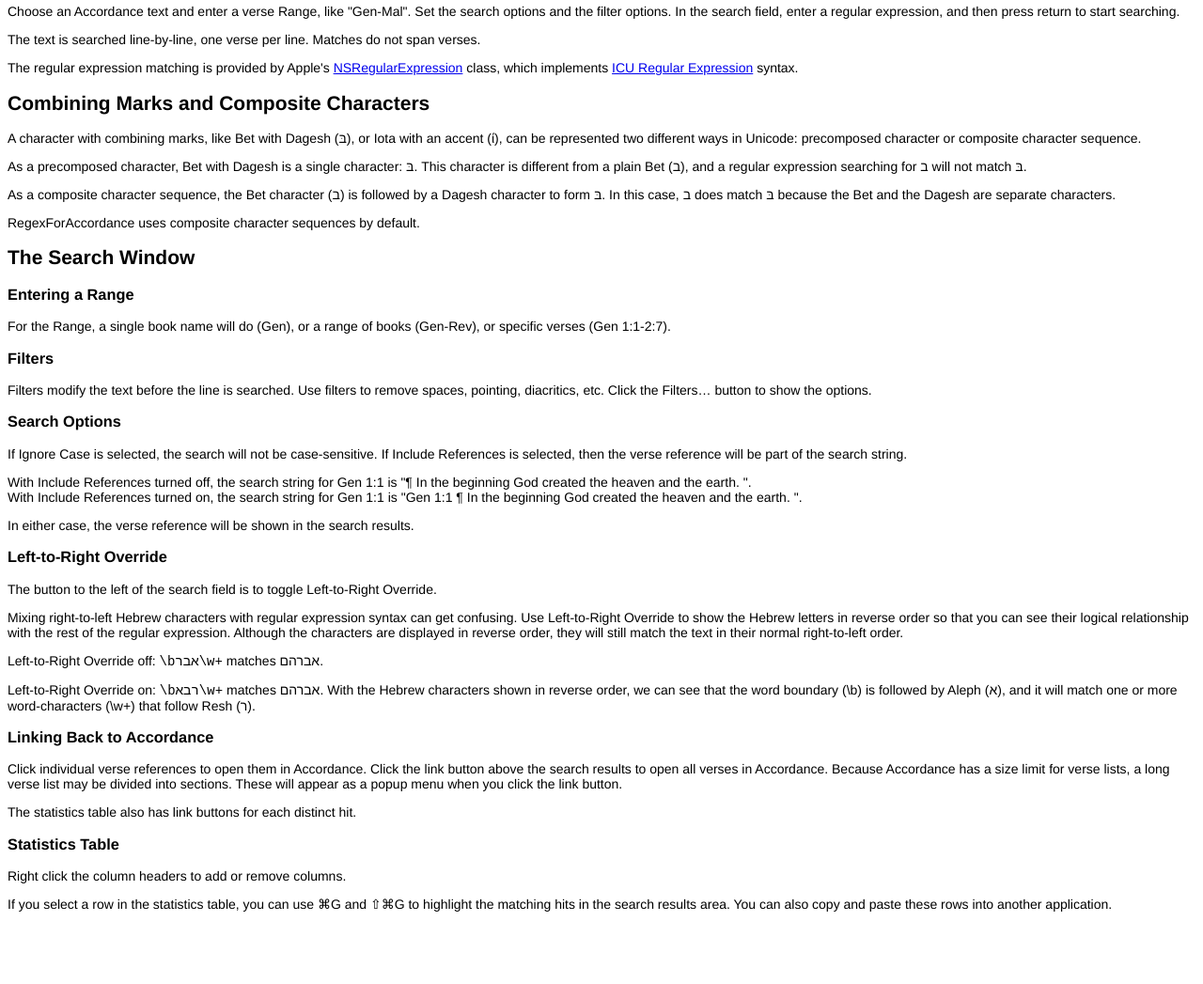
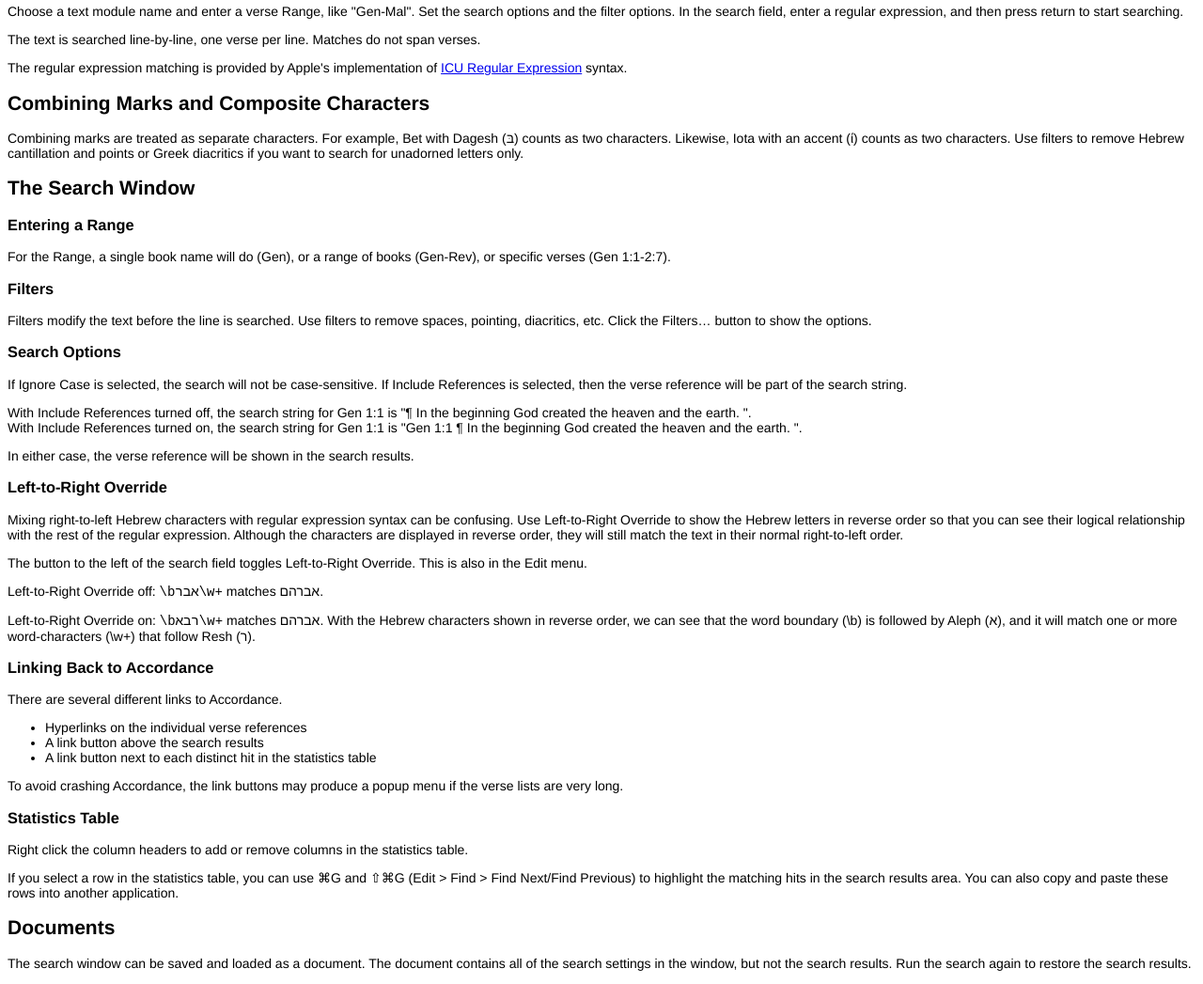
Before and after one commit to darinfranklin/RegexForAccordance, a plain HTML site: page Help/index.html in a window 1280 px wide. Shown: the part 231-1278 px from the top of the page at 94% size. Before the commit the page ends 1215 px from the top, so only its background shows below. Drawn offline with Linux system fonts and the light colour scheme.

Commit message:
Added SearchFieldFont to BXDocument. Clean up custom character sets and BXVerseRefConsolidator. Remove UseComposite option.

```diff
--- a/Help/index.html
+++ b/Help/index.html
@@ -22,21 +22,15 @@
 
         <h2>Getting Started</h2>
 
-        <p>Choose an Accordance text and enter a verse Range, like "Gen-Mal". Set the search options and the filter options. In the search field, enter a regular expression, and then press return to start searching.</p>
+        <p>Choose a text module name and enter a verse Range, like "Gen-Mal". Set the search options and the filter options. In the search field, enter a regular expression, and then press return to start searching.</p>
 
         <p>The text is searched line-by-line, one verse per line.  Matches do not span verses. </p>
 
-        <p>The regular expression matching is provided by Apple's <a href="https://developer.apple.com/library/mac/documentation/Foundation/Reference/NSRegularExpression_Class/Reference/Reference.html#//apple_ref/doc/uid/TP40009708-CH1-SW53">NSRegularExpression</a> class, which implements <a href="http://userguide.icu-project.org/strings/regexp">ICU Regular Expression</a> syntax.<p>
+        <p>The regular expression matching is provided by Apple's implementation of <a href="http://userguide.icu-project.org/strings/regexp">ICU Regular Expression</a> syntax.<p>
 
         <h2>Combining Marks and Composite Characters</h2>
 
-        <p>A character with combining marks, like Bet with Dagesh (בּ), or Iota with an accent (ί), can be represented two different ways in Unicode: precomposed character or composite character sequence.</p>
-
-        <p>As a precomposed character, Bet with Dagesh is a single character: בּ. This character is different from a plain Bet (ב), and a regular expression searching for ב will not match בּ.</p>
-
-        <p>As a composite character sequence, the Bet character (ב) is followed by a Dagesh character to form ב&#x05BC;. In this case, ב does match ב&#x05BC; because the Bet and the Dagesh are separate characters.<p>
-
-        <p>RegexForAccordance uses composite character sequences by default.</p>
+        <p>Combining marks are treated as separate characters.  For example, Bet with Dagesh (בּ) counts as two characters. Likewise, Iota with an accent (ί) counts as two characters. Use filters to remove Hebrew cantillation and points or Greek diacritics if you want to search for unadorned letters only.</p>
 
         <h2>The Search Window</h2>
 
@@ -59,9 +53,9 @@
 
         <h3>Left-to-Right Override</h3>
 
-        <p>The button to the left of the search field is to toggle Left-to-Right Override.</p>
+        <p>Mixing right-to-left Hebrew characters with regular expression syntax can be confusing.  Use Left-to-Right Override to show the Hebrew letters in reverse order so that you can see their logical relationship with the rest of the regular expression. Although the characters are displayed in reverse order, they will still match the text in their normal right-to-left order.</p>
 
-        <p>Mixing right-to-left Hebrew characters with regular expression syntax can get confusing.  Use Left-to-Right Override to show the Hebrew letters in reverse order so that you can see their logical relationship with the rest of the regular expression. Although the characters are displayed in reverse order, they will still match the text in their normal right-to-left order.</p>
+        <p>The button to the left of the search field toggles Left-to-Right Override. This is also in the Edit menu.</p>
 
         <p>Left-to-Right Override off: <code>\bאבר\w+</code> matches אברהם.</p>
 
@@ -69,15 +63,23 @@
 
         <h3>Linking Back to Accordance</h3>
 
-        <p>Click individual verse references to open them in Accordance. Click the link button above the search results to open all verses in Accordance.  Because Accordance has a size limit for verse lists, a long verse list may be divided into sections. These will appear as a popup menu when you click the link button.</p>
+        <p>There are several different links to Accordance.</p>
+        <ul><li>Hyperlinks on the individual verse references</li>
+            <li>A link button above the search results</li>
+            <li>A link button next to each distinct hit in the statistics table</li>
+            </ul>
 
-        <p>The statistics table also has link buttons for each distinct hit.</p>
+        <p>To avoid crashing Accordance, the link buttons may produce a popup menu if the verse lists are very long.</p>
 
         <h3>Statistics Table</h3>
 
-        <p>Right click the column headers to add or remove columns.</p>
+        <p>Right click the column headers to add or remove columns in the statistics table.</p>
 
-        <p>If you select a row in the statistics table, you can use ⌘G and ⇧⌘G to highlight the matching hits in the search results area. You can also copy and paste these rows into another application.</a>
+        <p>If you select a row in the statistics table, you can use ⌘G and ⇧⌘G (Edit > Find > Find Next/Find Previous) to highlight the matching hits in the search results area. You can also copy and paste these rows into another application.</a>
+
+        <h2>Documents</h2>
+
+        <p>The search window can be saved and loaded as a document.  The document contains all of the search settings in the window, but not the search results.  Run the search again to restore the search results.</p>
 
     </body>
 </html>
```
Also changed, not shown: 19 other files.
